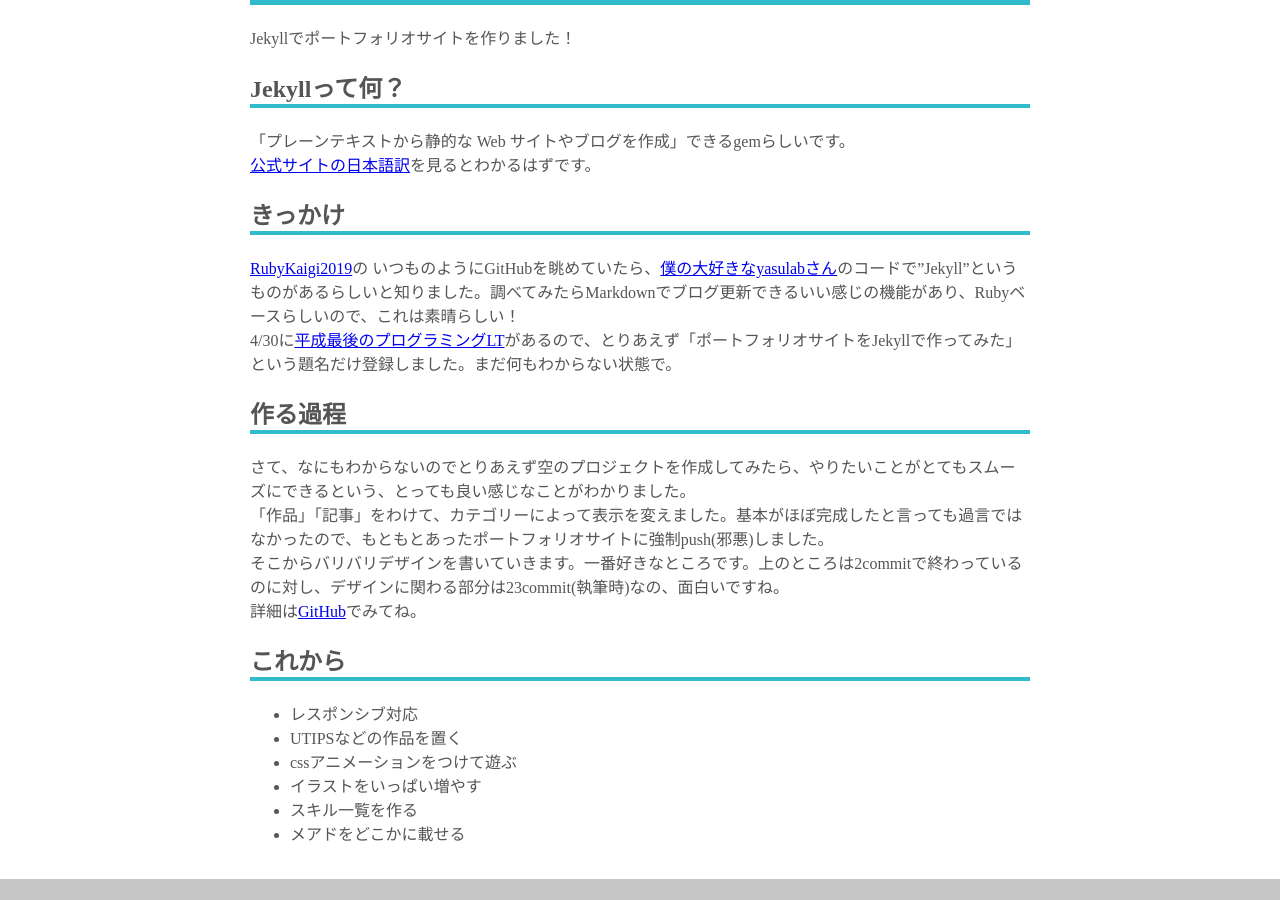
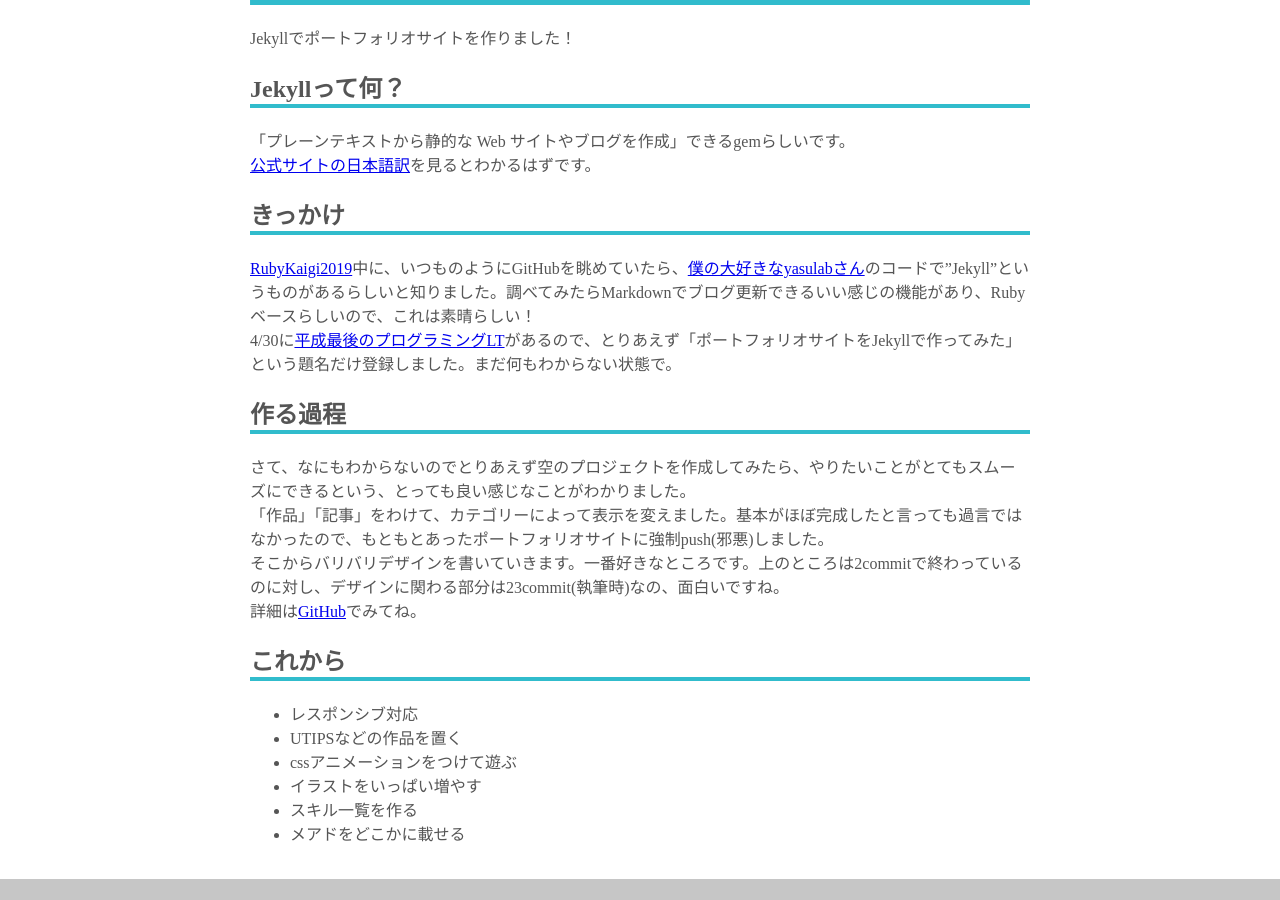
Before and after one commit to madoreenu/yuki384.github.io, a Jekyll site: the page built from _posts/2019-04-24-new-portforio.md, in a window 1280 px wide and 900 px high, scrolled down 489 px. Built offline with Jekyll 4.4.1, drawn with Linux system fonts in a browser that asks for light colours; nearby versions of some CDN libraries.

Commit message:
ブログ、書き途中だったので直した

```diff
--- a/_posts/2019-04-24-new-portforio.md
+++ b/_posts/2019-04-24-new-portforio.md
@@ -11,8 +11,7 @@
 [公式サイトの日本語訳](https://jekyllrb-ja.github.io/)を見るとわかるはずです。
 
 ## きっかけ
-[RubyKaigi2019](https://rubykaigi.org/2019)の
-いつものようにGitHubを眺めていたら、[僕の大好きなyasulabさん](https://github.com/yasslab/yasslab.jp)のコードで"Jekyll"というものがあるらしいと知りました。調べてみたらMarkdownでブログ更新できるいい感じの機能があり、Rubyベースらしいので、これは素晴らしい！<br>4/30に[平成最後のプログラミングLT](https://npoint.connpass.com/event/118783/)があるので、とりあえず「ポートフォリオサイトをJekyllで作ってみた」という題名だけ登録しました。まだ何もわからない状態で。
+[RubyKaigi2019](https://rubykaigi.org/2019)中に、いつものようにGitHubを眺めていたら、[僕の大好きなyasulabさん](https://github.com/yasslab/yasslab.jp)のコードで"Jekyll"というものがあるらしいと知りました。調べてみたらMarkdownでブログ更新できるいい感じの機能があり、Rubyベースらしいので、これは素晴らしい！<br>4/30に[平成最後のプログラミングLT](https://npoint.connpass.com/event/118783/)があるので、とりあえず「ポートフォリオサイトをJekyllで作ってみた」という題名だけ登録しました。まだ何もわからない状態で。
 
 ## 作る過程
 さて、なにもわからないのでとりあえず空のプロジェクトを作成してみたら、やりたいことがとてもスムーズにできるという、とっても良い感じなことがわかりました。<br>
```
